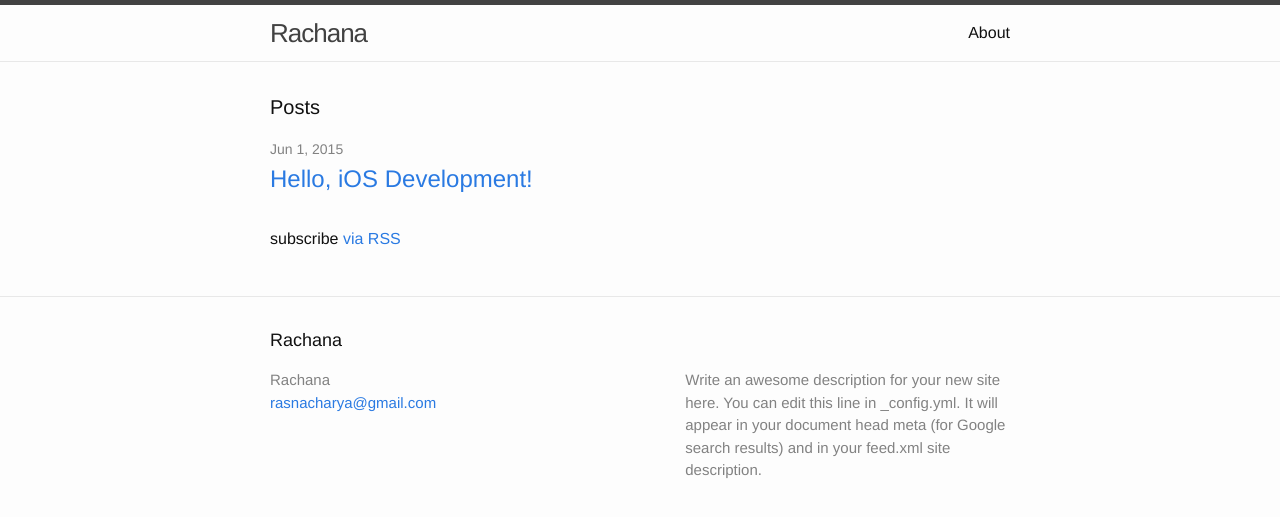
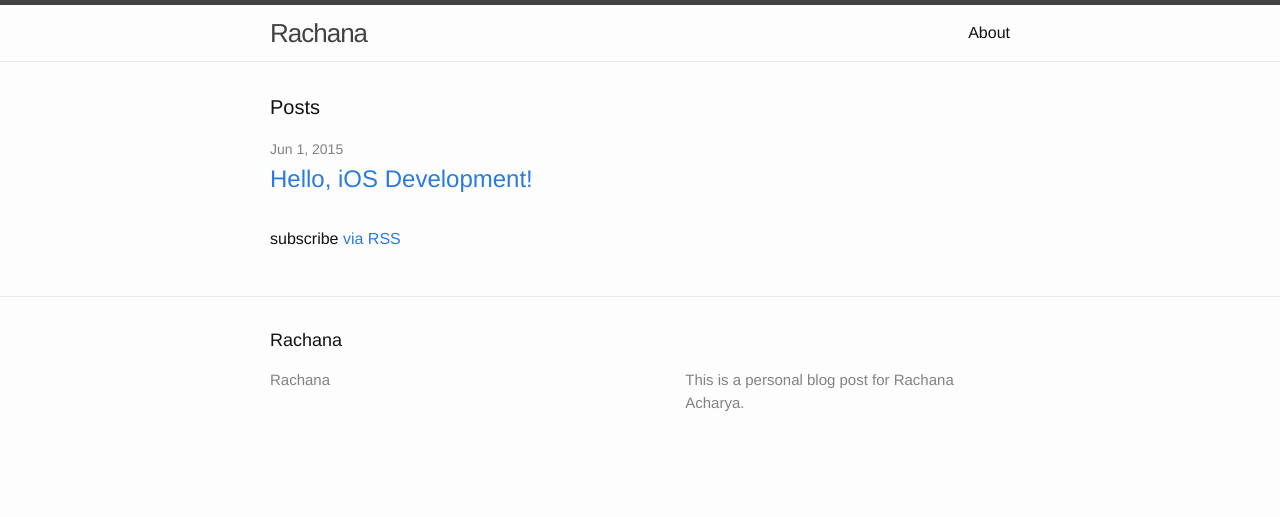
Before and after one commit to racharya/racharya.github.io, a Jekyll site: the page built from index.html, in a window 1280 px wide. Shown: the top 517 px of the page. Built offline with Jekyll 4.4.1, drawn with Linux system fonts in a browser that asks for light colours.

Commit message:
Removed email, added in the description

```diff
--- a/_config.yml
+++ b/_config.yml
@@ -1,10 +1,7 @@
 # Site settings
 title: Rachana
-email: rasnacharya@gmail.com
 description: > # this means to ignore newlines until "baseurl:"
-  Write an awesome description for your new site here. You can edit this
-  line in _config.yml. It will appear in your document head meta (for
-  Google search results) and in your feed.xml site description.
+        This is a personal blog post for Rachana Acharya.
 baseurl: "" # the subpath of your site, e.g. /blog/
 url: "http://racharya.github.io" # the base hostname & protocol for your site
 #twitter_username: @rachanacharya
```
